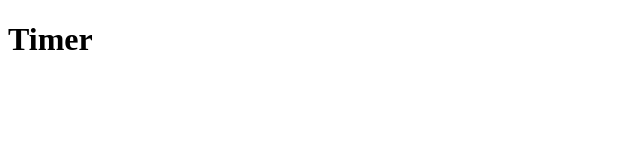
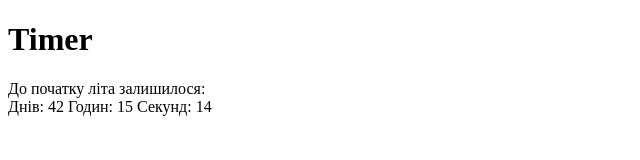
Before and after one commit to miwanoff/timer, a plain HTML site: page timer.html in a window 1280 px wide. Shown: the whole page, without its empty margins (0-640 px from the left). Drawn offline with Linux system fonts and the light colour scheme.

Commit message:
Add function timer

```diff
--- a/timer.html
+++ b/timer.html
@@ -7,6 +7,7 @@
 </head>
 <body>
     <h1>Timer</h1>
+    <div id="header"></div>
     <div id="timer"></div>
     <script src="timer.js"></script>
 </body>
--- a/timer.js
+++ b/timer.js
@@ -1 +1,19 @@
-let date = new Date();
+// let dateInFuture = new Date(2026, 0, 1, 0, 0, 0);
+let dateInFuture = new Date(2025, 5, 1, 0, 0, 0);
+
+const timerElement = document.getElementById("timer");
+const headerElement = document.getElementById("header");
+headerElement.innerHTML = "До початку літа залишилося:";
+
+
+function timer() {
+  let date = new Date();
+  let ms = dateInFuture - date;
+  let days = Math.floor(ms / (1000 * 60 * 60 * 24));
+  let hours = Math.floor((ms % (1000 * 60 * 60 * 24)) / (1000 * 60 * 60));
+  let minutes = Math.floor((ms % (1000 * 60 * 60)) / (1000 * 60));
+  let seconds = Math.floor((ms % (1000 * 60)) / 1000);
+  timerElement.innerHTML = `Днів: ${days} Годин: ${hours} Секунд: ${seconds}`;
+}
+
+setInterval(timer, 1000);
```
